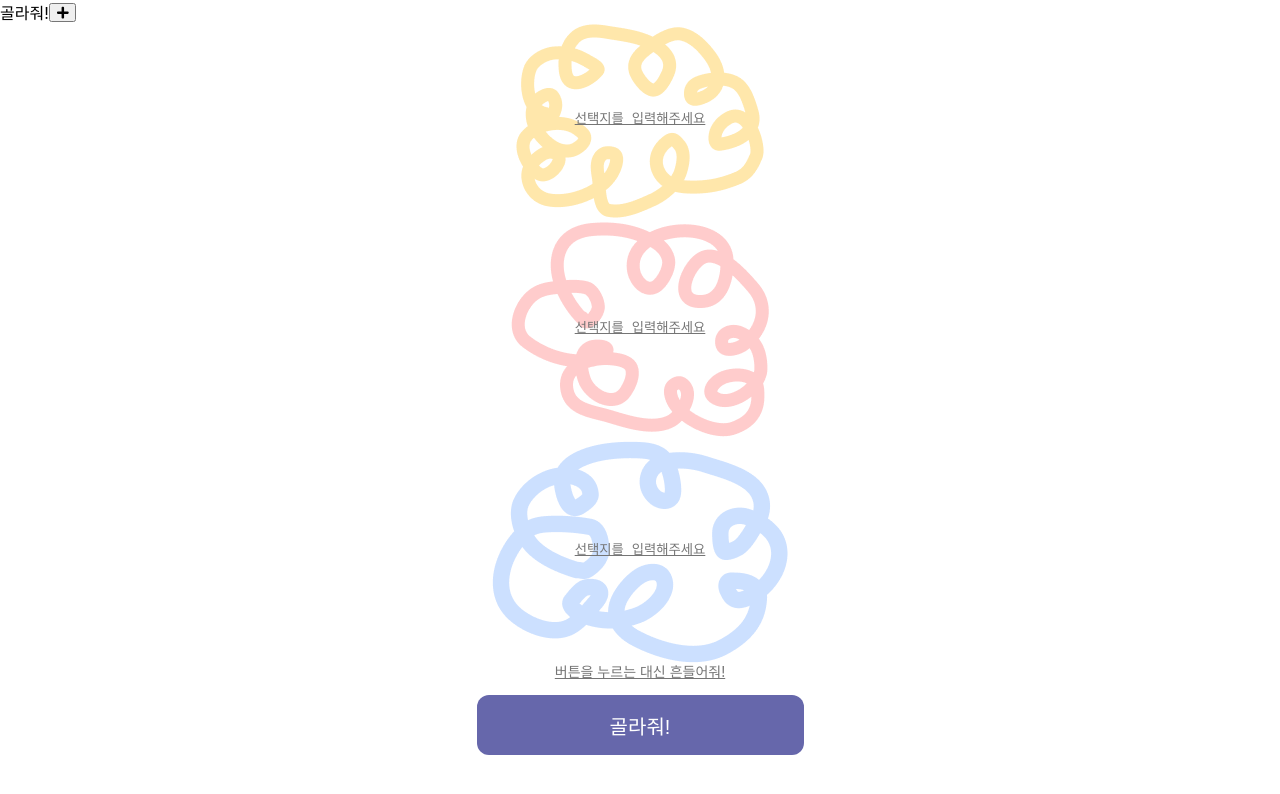
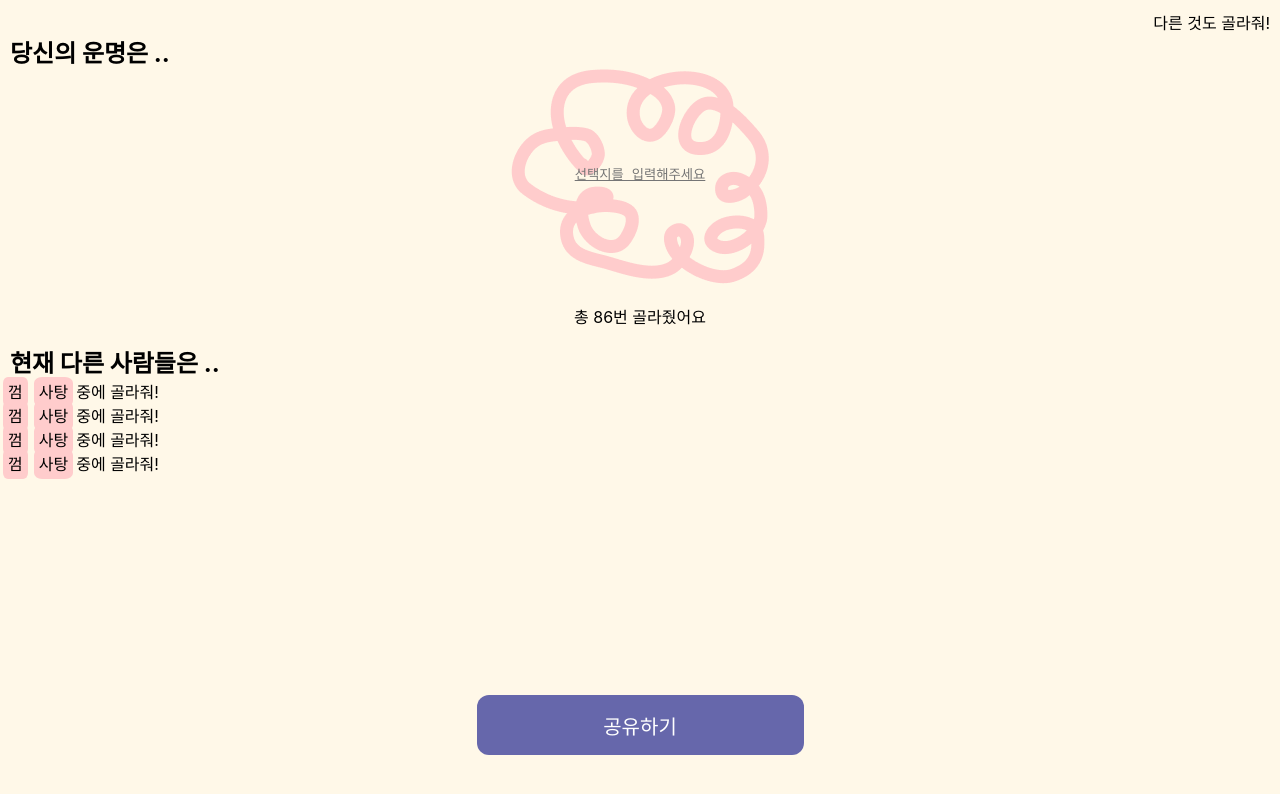
Before and after one commit to ksa37/ChoiceHelper, a React (Create React App) app in the folder client/: page /picked in a window 1280 px wide. Shown: the top 794 px of the page. Built offline with nearby package versions, Linux system fonts and the light colour scheme.

Commit message:
Add react router function

```diff
--- a/client/src/App.tsx
+++ b/client/src/App.tsx
@@ -5,22 +5,20 @@ import Header from './components/Header';
 import OptionCloud from './components/OptionCloud';
 import OptionList from './components/OptionList';
 import PickedView from './components/PickedView';
+import {Route, Routes} from 'react-router-dom';
 
 function App() {
-  const pickingProcess = true;
   return (
-    <>
-      {pickingProcess
-      ?
-      <>
-        <Header/>
-        <OptionList/>
-        <Button buttonOption={0}/>
-      </>
-      : <PickedView/>
-      }
-
-    </>
+    <Routes>
+      <Route path="/" element={
+        <div>
+          <Header/>
+          <OptionList/>
+          <Button buttonOption={0}/>
+        </div>
+      } />
+      <Route path="/picked" element={<PickedView/>} />
+    </Routes>
   );
 }
 
```
